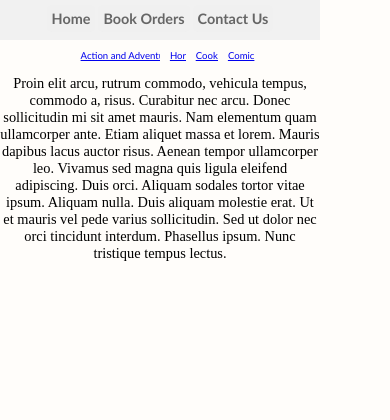
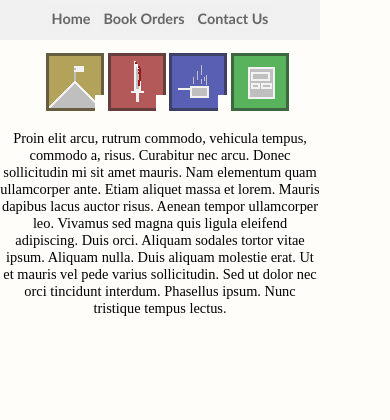
Before and after one commit to ser4ph1/DECO3800-BRJ, a PHP site: page /orders.html in a window 390 px wide. Shown: the part 120-540 px from the top of the page. Run offline with PHP 8.4, Linux system fonts and the light colour scheme; some libraries are stand-ins or nearby versions.

Commit message:
Icon adaptations for mobile version.

```diff
--- a/css/style.css
+++ b/css/style.css
@@ -363,6 +363,13 @@ a {
 #genres li {
 	margin-left:0;
 }
+#genres img {
+	display:none;
+}
+#genres h1 {
+	display:inline;
+	font-size:1em;
+}
 @media only screen and (max-width: 620px) {
 	#tabs {
 		display:block;
@@ -386,14 +393,17 @@ a {
 		padding:10px;
 	}
 
-	#genres {
-
+	#genres img {
+		display:inline;
 	}
 	#genres li {
 
 
 	}
-
+#genres h1 {
+	display:none;
+	font-size:1em;
+}
 
 }
 
--- a/orders.html
+++ b/orders.html
@@ -52,10 +52,10 @@
 
 		<div id="tabs">
 			<ul id="genres">
-				<li><a href="#action_adventure">Action and Adventure</a></li>
-				<li><a href="#horror">Horror</a></li>
-				<li><a href="#cooking">Cooking</a></li>
-				<li><a href="#comic">Comic</a></li>
+				<li><a href="#action_adventure"><h1>Action and Adventure</h1><img border="0" alt="failed" src="images\adventure.png" width="64" height="64"></a></li>
+				<li><a href="#horror"><h1>Horror</h1><img border="0" alt="failed" src="images\horror.png" width="64" height="64"></a></li>
+				<li><a href="#cooking"><h1>Cooking</h1><img border="0" alt="failed" src="images\cooking.png" width="64" height="64"></a></li>
+				<li><a href="#comic"><h1>Comic</h1><img border="0" alt="failed" src="images\comics.png" width="64" height="64"></a></li>
 			</ul>
 			<div id="action_adventure">
 				<p>Proin elit arcu, rutrum commodo, vehicula tempus, commodo a, risus. Curabitur nec arcu. Donec sollicitudin mi sit amet mauris. Nam elementum quam ullamcorper ante. Etiam aliquet massa et lorem. Mauris dapibus lacus auctor risus. Aenean tempor ullamcorper leo. Vivamus sed magna quis ligula eleifend adipiscing. Duis orci. Aliquam sodales tortor vitae ipsum. Aliquam nulla. Duis aliquam molestie erat. Ut et mauris vel pede varius sollicitudin. Sed ut dolor nec orci tincidunt interdum. Phasellus ipsum. Nunc tristique tempus lectus.</p>
```
Also changed, not shown: cooking.png (added), images/adventure.png (added), images/comics.png (added), images/cooking.png (added), images/horror.png (added).
